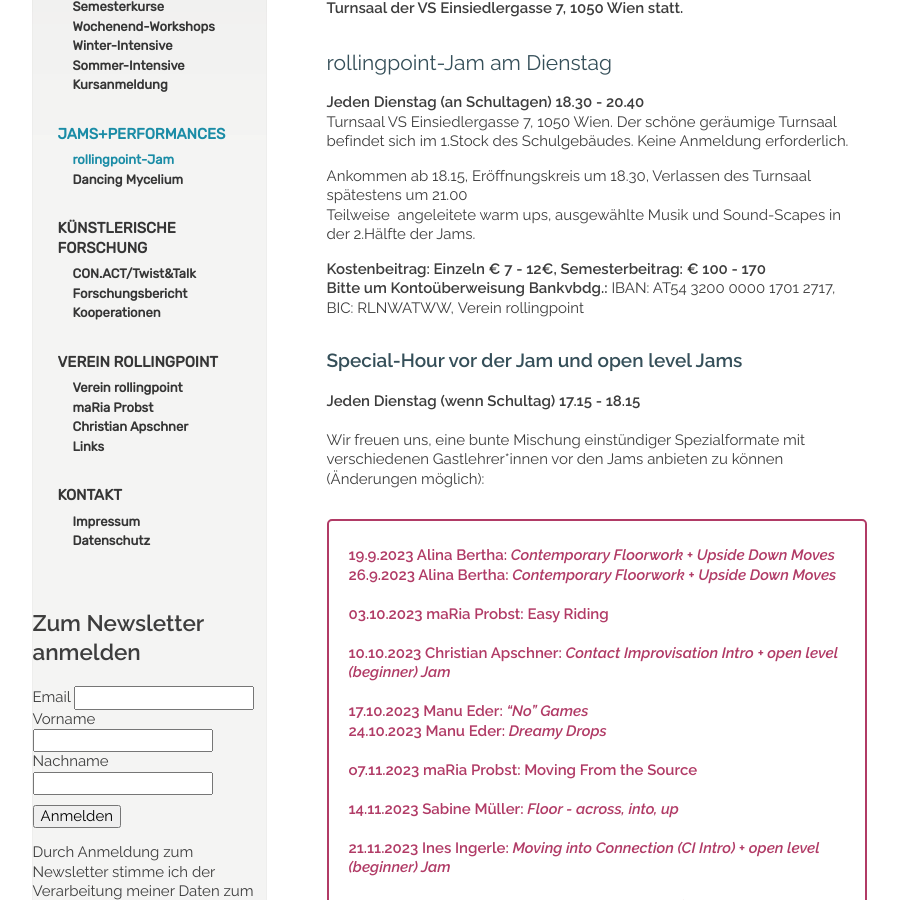
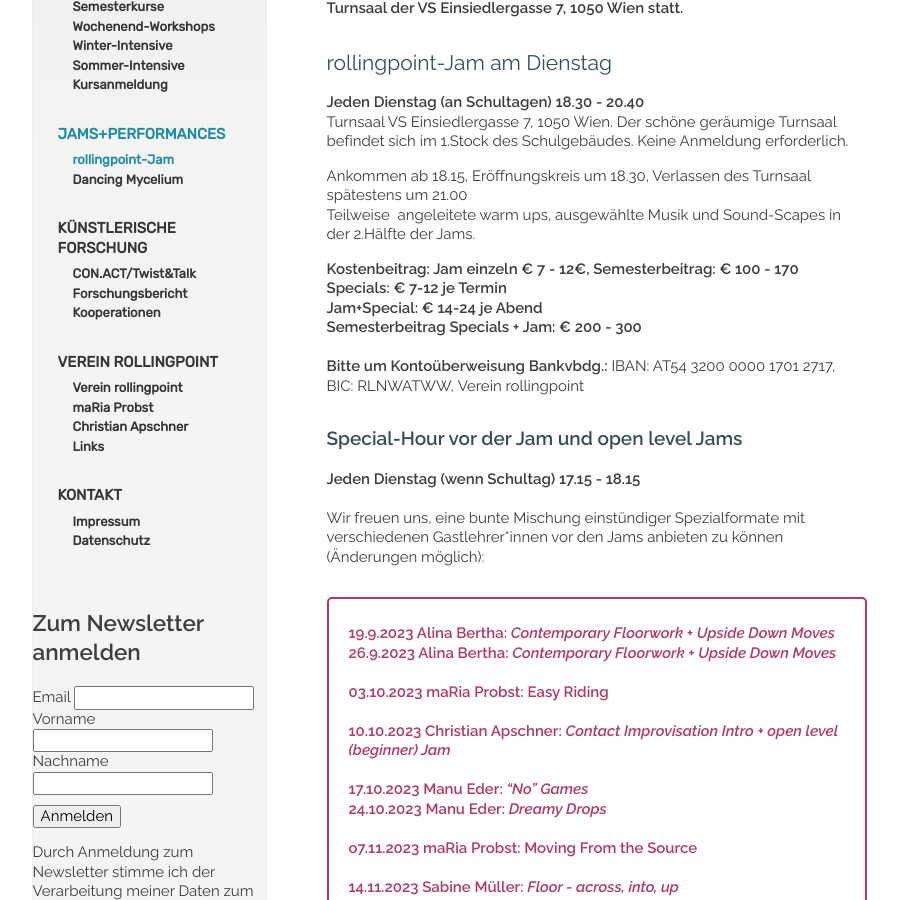
Before and after one commit to manulari/rollingpointat, a Jekyll site: the page built from _pages_de/jams.md, in a window 1280 px wide and 900 px high, scrolled down 327 px. Shown: the whole window, without its empty margins (152-1050 px from the left). Built offline with Jekyll 4.4.1, drawn with Linux system fonts in a browser that asks for light colours; comment, search, counter and statistics services are not loaded.

Commit message:
Update page (de) “jams”

```diff
--- a/_pages_de/jams.md
+++ b/_pages_de/jams.md
@@ -17,7 +17,11 @@ Turnsaal VS Einsiedlergasse 7, 1050 Wien. Der schöne geräumige Turnsaal befind
 Ankommen ab 18.15, Eröffnungskreis um 18.30, Verlassen des Turnsaal spätestens um 21.00\
 Teilweise  angeleitete warm ups, ausgewählte Musik und Sound-Scapes in der 2.Hälfte der Jams.
 
-**Kostenbeitrag: Einzeln € 7 - 12€, Semesterbeitrag: € 100 - 170**\
+**Kostenbeitrag: Jam einzeln € 7 - 12€, Semesterbeitrag: € 100 - 170**\
+**Specials: € 7-12 je Termin**\
+**Jam+Special: € 14-24 je Abend**\
+**Semesterbeitrag Specials + Jam: € 200 - 300**\
+\
 **Bitte um Kontoüberweisung Bankvbdg.:** IBAN: AT54 3200 0000 1701 2717, BIC: RLNWATWW, Verein rollingpoint
 
 <div class="named-anchor" id="special"></div>
```
